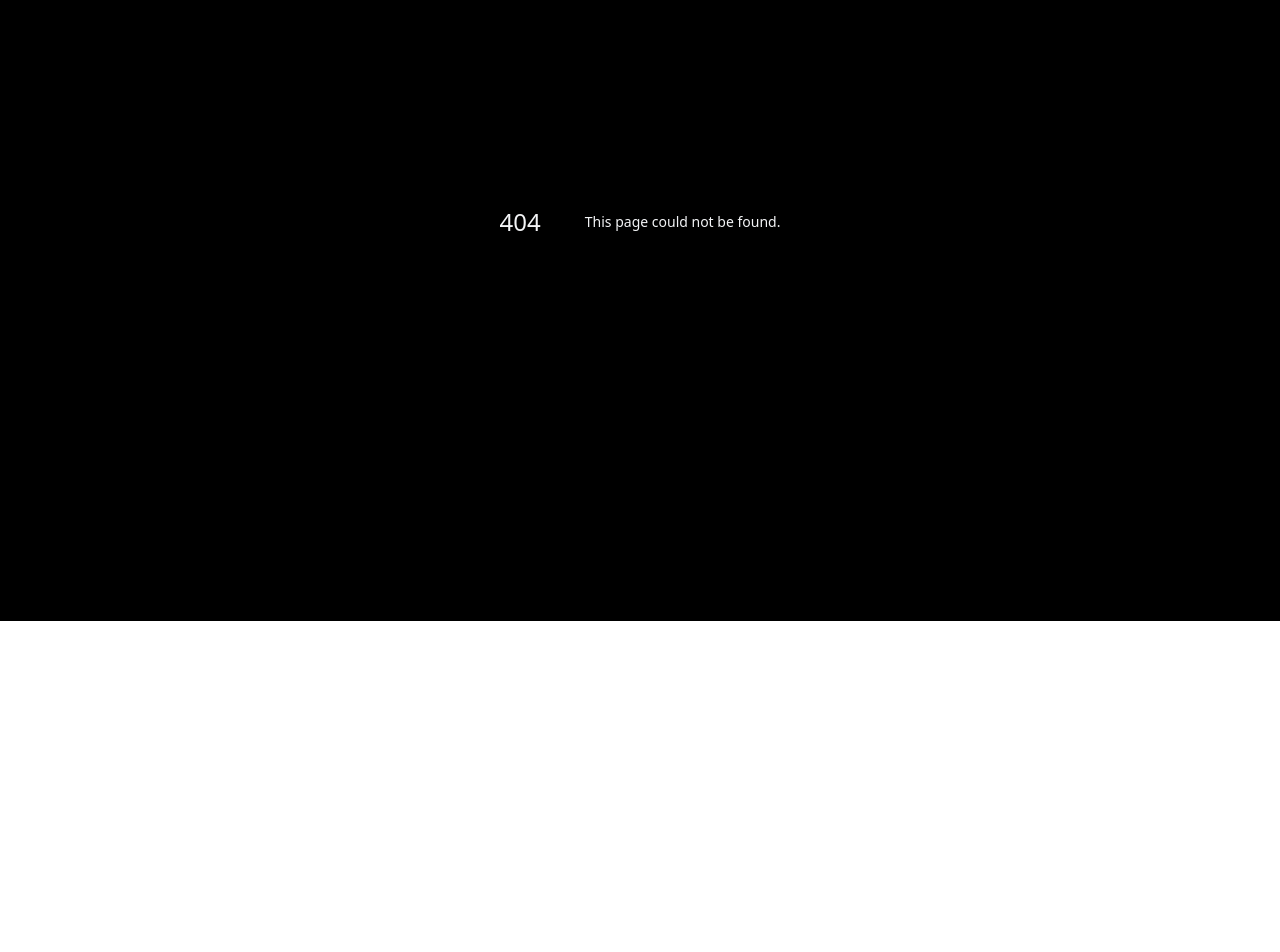
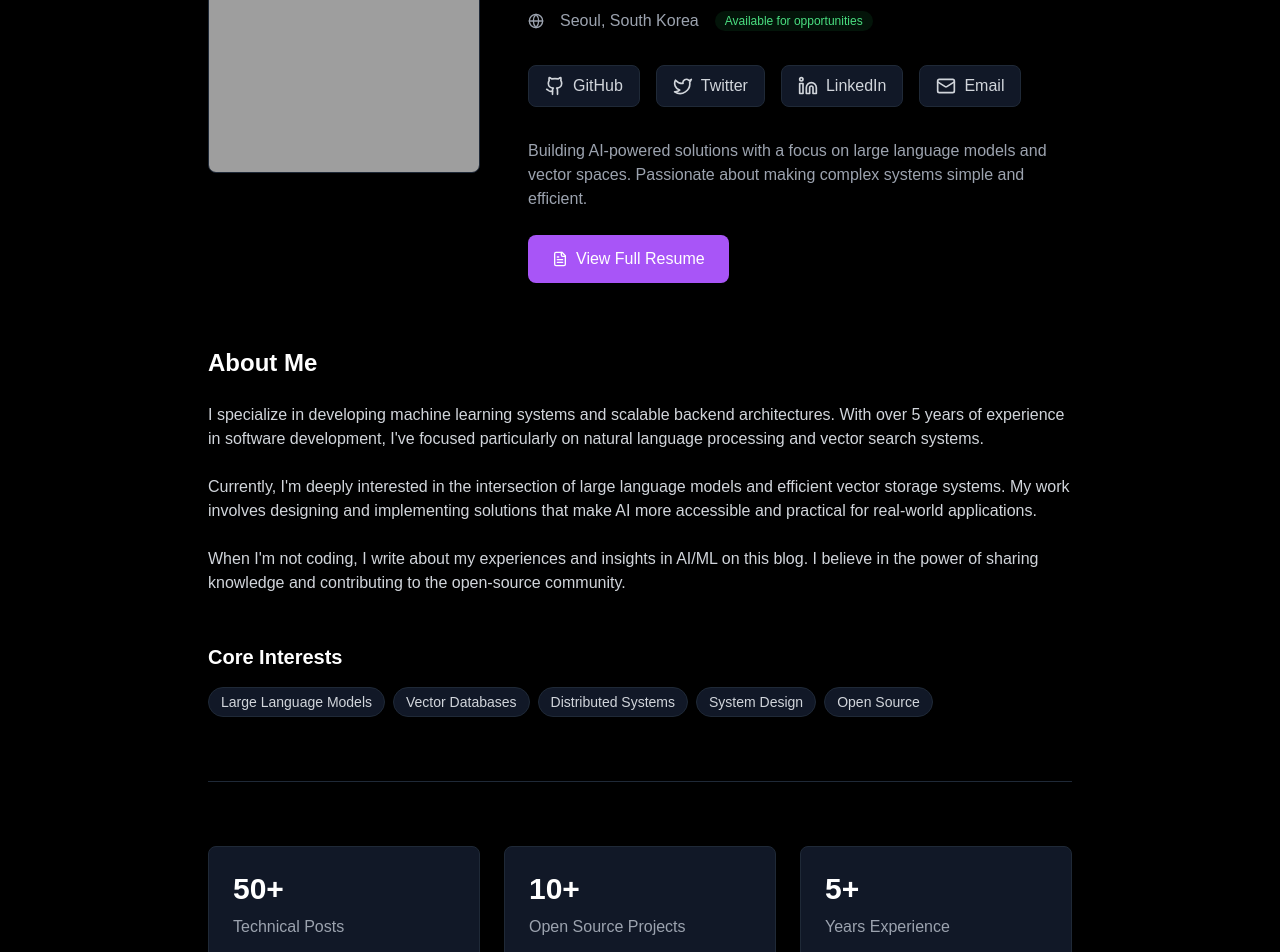
Before and after one commit to mansukim1125/latentspace.world, a Next.js app: page /about in a window 1280 px wide. Before the commit this address had no page. Shown: the part 260-1212 px from the top of the page. Before the commit the page ends 881 px from the top, so only its background shows below. Built offline with nearby package versions, Linux system fonts and the light colour scheme; grey boxes are pictures that could not be loaded.

Commit message:
feat(draft-about-page): /about 초안 작성

```diff
--- /dev/null
+++ b/app/about/page.tsx
@@ -0,0 +1,140 @@
+import React from 'react';
+import { Github, Twitter, Linkedin, Mail, FileText, Globe } from 'lucide-react';
+
+const AboutPage = () => {
+  // 소셜 링크
+  const socialLinks = [
+    { icon: <Github className="w-5 h-5" />, label: 'GitHub', url: 'https://github.com/yourusername' },
+    { icon: <Twitter className="w-5 h-5" />, label: 'Twitter', url: 'https://twitter.com/yourusername' },
+    { icon: <Linkedin className="w-5 h-5" />, label: 'LinkedIn', url: 'https://linkedin.com/in/yourusername' },
+    { icon: <Mail className="w-5 h-5" />, label: 'Email', url: 'mailto:you@example.com' }
+  ];
+
+  return (
+    <div className="min-h-screen bg-black">
+      <div className="max-w-4xl mx-auto px-4 py-20">
+        {/* Profile Section */}
+        <div className="flex flex-col md:flex-row gap-12 mb-16">
+          {/* Profile Image */}
+          <div className="w-full md:w-1/3">
+            <div className="aspect-square bg-gray-900 rounded-lg overflow-hidden border border-gray-800">
+              <img
+                src="/api/placeholder/400/400"
+                alt="Profile"
+                className="w-full h-full object-cover"
+              />
+            </div>
+          </div>
+
+          {/* Bio & Links */}
+          <div className="w-full md:w-2/3">
+            <h1 className="text-4xl font-bold text-white mb-4">Your Name</h1>
+            <div className="text-xl text-purple-400 mb-6">AI Engineer & Software Developer</div>
+
+            {/* Location & Status */}
+            <div className="flex items-center gap-4 text-gray-400 mb-8">
+              <Globe className="w-4 h-4" />
+              <span>Seoul, South Korea</span>
+              <span className="inline-flex items-center px-2.5 py-0.5 rounded-full text-xs font-medium bg-green-500/10 text-green-400">
+                Available for opportunities
+              </span>
+            </div>
+
+            {/* Social Links */}
+            <div className="flex flex-wrap gap-4 mb-8">
+              {socialLinks.map((link, index) => (
+                <a
+                  key={index}
+                  href={link.url}
+                  className="flex items-center gap-2 px-4 py-2 bg-gray-900 border border-gray-800 rounded-lg text-gray-300 hover:text-white hover:border-purple-500/50 transition-colors"
+                  target="_blank"
+                  rel="noopener noreferrer"
+                >
+                  {link.icon}
+                  <span>{link.label}</span>
+                </a>
+              ))}
+            </div>
+
+            {/* Quick Intro */}
+            <p className="text-gray-400 mb-6">
+              Building AI-powered solutions with a focus on large language models and vector spaces.
+              Passionate about making complex systems simple and efficient.
+            </p>
+
+            {/* CTA Button */}
+            <a
+              href="/resume.pdf"
+              className="inline-flex items-center gap-2 px-6 py-3 bg-purple-500 text-white rounded-lg hover:bg-purple-600 transition-colors"
+            >
+              <FileText className="w-4 h-4" />
+              View Full Resume
+            </a>
+          </div>
+        </div>
+
+        {/* Cover Letter */}
+        <div className="space-y-6 text-gray-300">
+          <h2 className="text-2xl font-bold text-white mb-6">About Me</h2>
+
+          <p>
+            I specialize in developing machine learning systems and scalable backend architectures.
+            With over 5 years of experience in software development, I've focused particularly on
+            natural language processing and vector search systems.
+          </p>
+
+          <p>
+            Currently, I'm deeply interested in the intersection of large language models and
+            efficient vector storage systems. My work involves designing and implementing solutions
+            that make AI more accessible and practical for real-world applications.
+          </p>
+
+          <p>
+            When I'm not coding, I write about my experiences and insights in AI/ML on this blog.
+            I believe in the power of sharing knowledge and contributing to the open-source community.
+          </p>
+
+          <div className="pt-6">
+            <h3 className="text-xl font-bold text-white mb-4">Core Interests</h3>
+            <div className="flex flex-wrap gap-2">
+              {[
+                "Large Language Models",
+                "Vector Databases",
+                "Distributed Systems",
+                "System Design",
+                "Open Source"
+              ].map((interest, index) => (
+                <span
+                  key={index}
+                  className="px-3 py-1 bg-gray-900 border border-gray-800 rounded-full text-sm"
+                >
+                  {interest}
+                </span>
+              ))}
+            </div>
+          </div>
+        </div>
+
+        {/* Blog Stats */}
+        <div className="mt-16 pt-16 border-t border-gray-800">
+          <div className="grid grid-cols-3 gap-6">
+            <div className="bg-gray-900 border border-gray-800 rounded-lg p-6">
+              <div className="text-3xl font-bold text-white mb-2">50+</div>
+              <div className="text-gray-400">Technical Posts</div>
+            </div>
+            <div className="bg-gray-900 border border-gray-800 rounded-lg p-6">
+              <div className="text-3xl font-bold text-white mb-2">10+</div>
+              <div className="text-gray-400">Open Source Projects</div>
+            </div>
+            <div className="bg-gray-900 border border-gray-800 rounded-lg p-6">
+              <div className="text-3xl font-bold text-white mb-2">5+</div>
+              <div className="text-gray-400">Years Experience</div>
+            </div>
+          </div>
+        </div>
+      </div>
+    </div>
+  );
+};
+
+export default AboutPage;
--- a/app/components/header/HeaderSection/HeaderSection.tsx
+++ b/app/components/header/HeaderSection/HeaderSection.tsx
@@ -17,9 +17,8 @@ export const HeaderSection = () => {
           </div>
           <div className="flex items-center space-x-8">
             <Link href="/writings" className="text-gray-300 hover:text-white">Writing</Link>
-            {/*<a href="#" className="text-gray-300 hover:text-white">Writing</a>*/}
             <Link href="/projects" className="text-gray-300 hover:text-white">Projects</Link>
-            <a href="#" className="text-gray-300 hover:text-white">About</a>
+            <Link href="/about" className="text-gray-300 hover:text-white">About</Link>
           </div>
         </div>
       </div>
```
